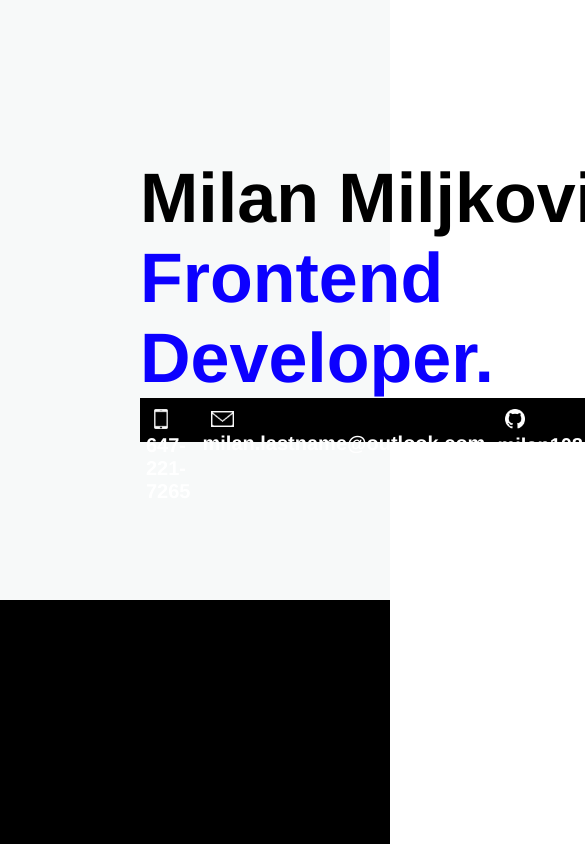
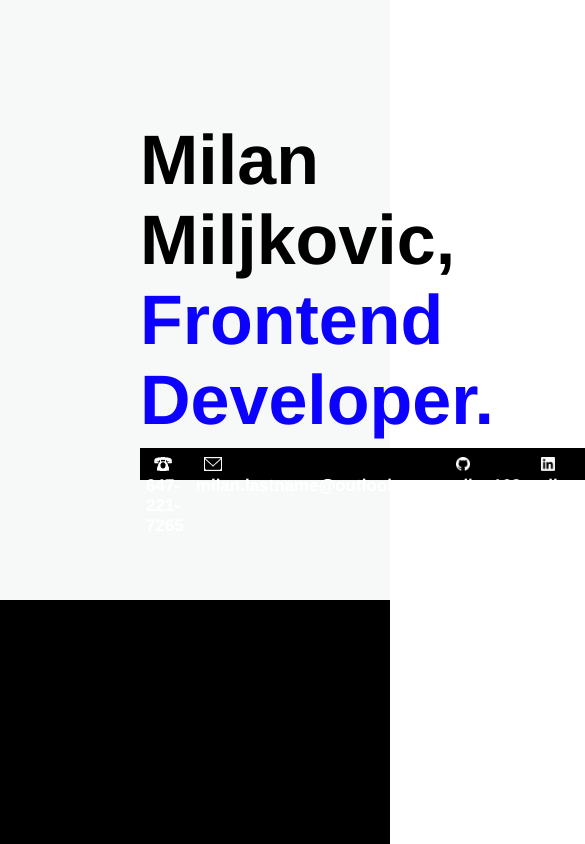
Before and after one commit to milan108/Portfolio, a React (Create React App) app in the folder code/portfolio/: page / in a window 390 px wide. Shown: the top 844 px of the page, 585 px wide, since content can reach past the window. Built offline with nearby package versions, Linux system fonts and the light colour scheme.

Commit message:
changed phone photo

```diff
--- a/code/portfolio/src/containers/Navigation/Nav.scss
+++ b/code/portfolio/src/containers/Navigation/Nav.scss
@@ -11,27 +11,27 @@
 	}
 	.Nav-Social {
 		background-color:#000;
-		height: 44px;
+		height: 30px;
+		margin:8px 0 0 0;
+		padding: 2px 0 0 0;
 		ul{
-			padding:5px 5px 10px 0;
 			li {
 				text-decoration: none;
 				font-family: 'Franklin Gothic Medium', 'Arial Narrow', 'Arial', sans-serif;
 				font-weight: 800;
-				font-size: 20px;
+				font-size: 17px;
 				color: #fff;
 				.mobile img{
-					height: 20px;
-					width:14px;
+					width:18px;
 				}
 				.envelope img{
-					height: 16px;
-					width:23px;
+					width:18px;
 				}
 				img{
+
 					margin:0 8px;
-					height: 20px;
-					width:20px;
+					height: 14px;
+					width:14px;
 				}
 			}
 		}
--- a/code/portfolio/src/containers/Navigation/SocialNavBar.js
+++ b/code/portfolio/src/containers/Navigation/SocialNavBar.js
@@ -3,7 +3,7 @@
 import Nav from './Nav';
 import github_logo from '../../images/github_logo.png';
 import linkedin_logo from '../../images/linkedin_logo.png';
-import mobile from '../../images/mobile.png';
+import phone from '../../images/phone.png';
 import envelope from '../../images/envelope.png';
 
 const SocialNavBar = props => {
@@ -11,7 +11,7 @@
 		<Nav>
 			<div className='Nav-Social'>
 				<ul>
-					<li><span className='mobile'><img src={mobile} alt="" /></span>647-221-7265</li>
+					<li><span className='mobile'><img src={phone} alt="" /></span>647-221-7265</li>
 					<li><span className='envelope'><img src={envelope} alt="" /></span>milan.lastname@outlook.com</li>
 					<li><img src={github_logo} alt="" />milan108</li>
 					<li><img src={linkedin_logo} alt="" />milan-m</li>
```
Also changed, not shown: code/portfolio/src/images/mobile.png (deleted), code/portfolio/src/images/phone.png (added).
